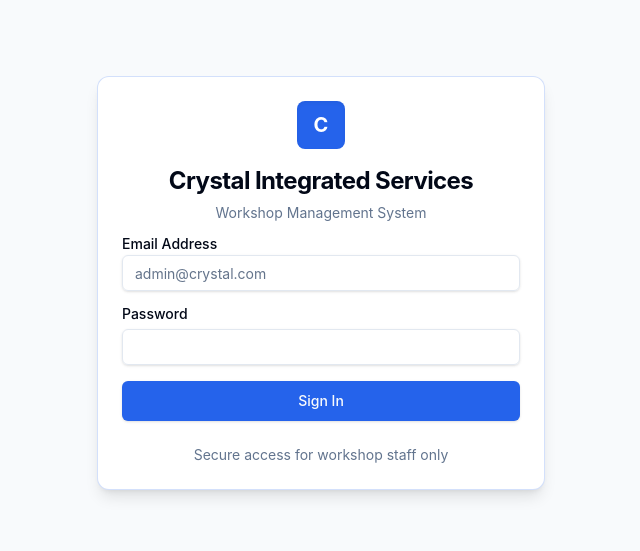
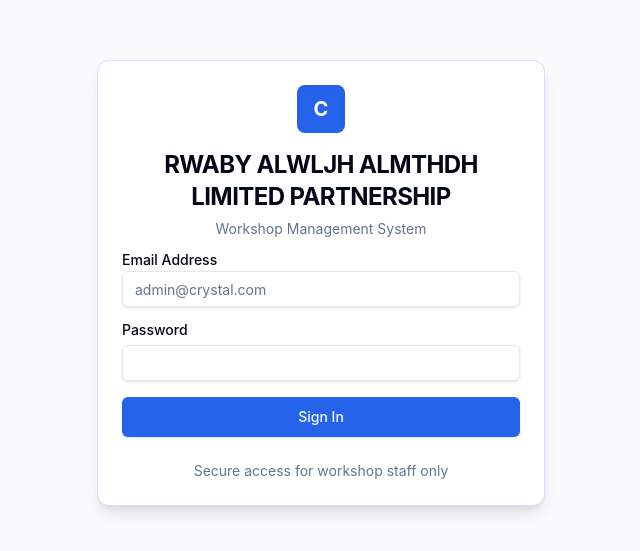
Before and after one commit to sameerthedeveloper/rwaby-quotation, a React (Vite) app: page /login in a window 1280 px wide. Shown: the part 117-668 px from the top of the page, without its empty margins (319-959 px from the left). Built offline with nearby package versions, Linux system fonts and the light colour scheme; no server answers.

Commit message:
fixed the login

```diff
--- a/src/pages/Login.jsx
+++ b/src/pages/Login.jsx
@@ -38,7 +38,7 @@ export default function Login() {
           <div className="w-12 h-12 bg-primary mx-auto rounded-lg flex items-center justify-center mb-4 text-white font-bold text-xl shadow-inner">
             C
           </div>
-          <CardTitle className="text-2xl font-bold">Crystal Integrated Services</CardTitle>
+          <CardTitle className="text-2xl font-bold">RWABY ALWLJH ALMTHDH LIMITED PARTNERSHIP</CardTitle>
           <div className="text-sm text-slate-500">Workshop Management System</div>
         </CardHeader>
         <CardContent>
```
